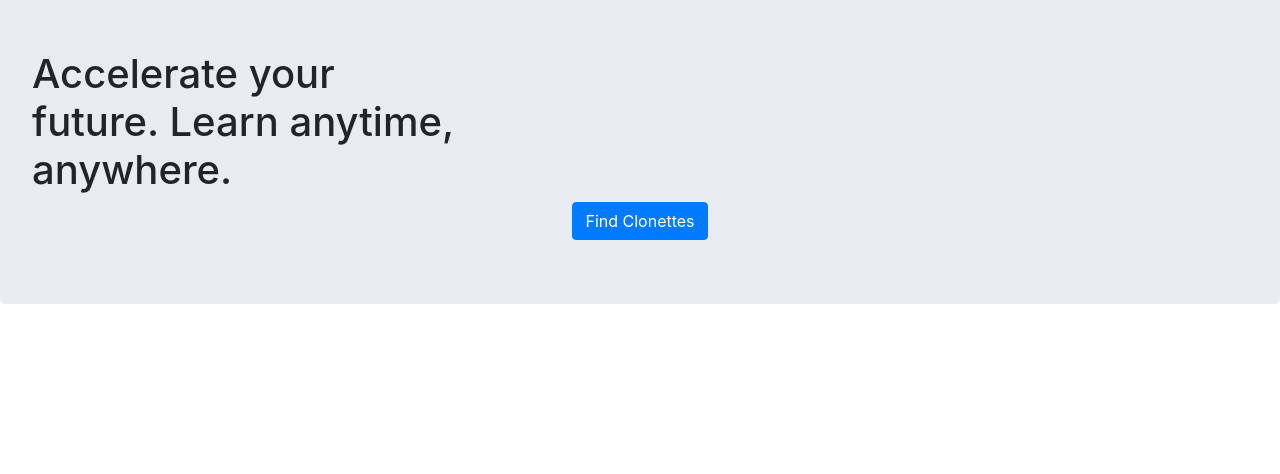
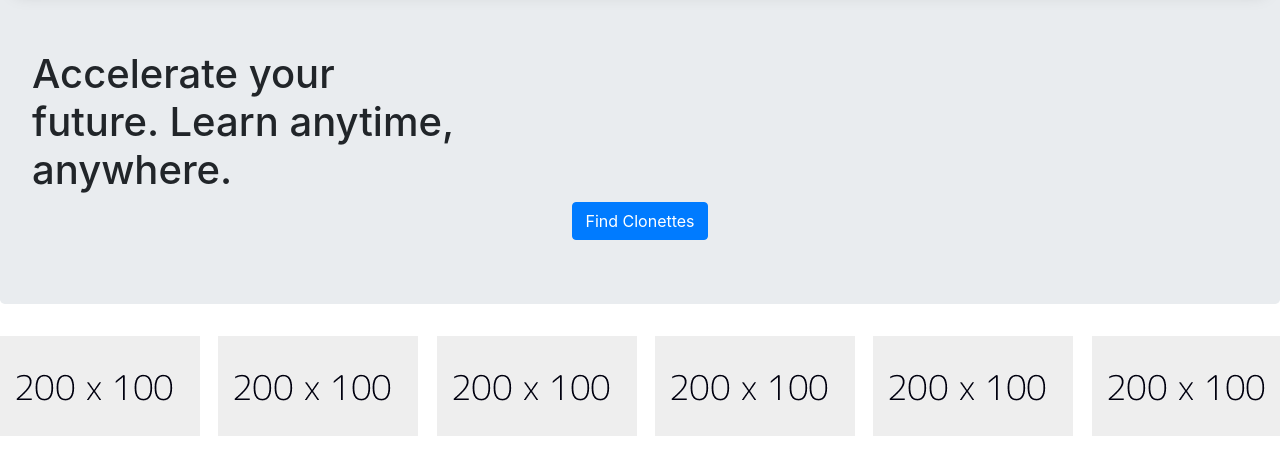
Before and after one commit to MackRoe/Clone, a plain HTML site: page index.html in a window 1280 px wide. Shown: the part 130-604 px from the top of the page. Drawn offline with nearby package versions, Linux system fonts and the light colour scheme.

Commit message:
add image row

```diff
--- a/index.html
+++ b/index.html
@@ -13,7 +13,7 @@
 <body>
     <!-- header/navbar -->
     <div class="header-navbar container-fluid">
-        <nav class="navbar navbar-expand navbar-light bg-light scrolling-navbar">
+        <nav class="navbar navbar-expand navbar-light bg-light scrolling-navbar shadow">
             <!-- site logo, links to index.html -->
             <a href="index.html"><img src="100x100ph.png"></a>
             <!-- Clonettes dropdown -->
@@ -51,6 +51,15 @@
             anywhere.</h1>
         <button class="btn btn-primary">Find Clonettes</button>
     </div>
+    <!-- affiliated organizations -->
+    <div class="psudo-carosol row">
+        <div class="caro-thing col-md-2"><img src="200x100ph.png"></div>
+        <div class="caro-thing col-md-2"><img src="200x100ph.png"></div>
+        <div class="caro-thing col-md-2"><img src="200x100ph.png"></div>
+        <div class="caro-thing col-md-2"><img src="200x100ph.png"></div>
+        <div class="caro-thing col-md-2"><img src="200x100ph.png"></div>
+        <div class="caro-thing col-md-2"><img src="200x100ph.png"></div>
+    </div>
     <!-- bootstrap javascript links -->
     <script src="https://code.jquery.com/jquery-3.3.1.slim.min.js" integrity="sha384-q8i/X+965DzO0rT7abK41JStQIAqVgRVzpbzo5smXKp4YfRvH+8abtTE1Pi6jizo" crossorigin="anonymous"></script>
     <script src="https://cdnjs.cloudflare.com/ajax/libs/popper.js/1.14.7/umd/popper.min.js" integrity="sha384-UO2eT0CpHqdSJQ6hJty5KVphtPhzWj9WO1clHTMGa3JDZwrnQq4sF86dIHNDz0W1" crossorigin="anonymous"></script>
```
Also changed, not shown: 200x100ph.png (added).
